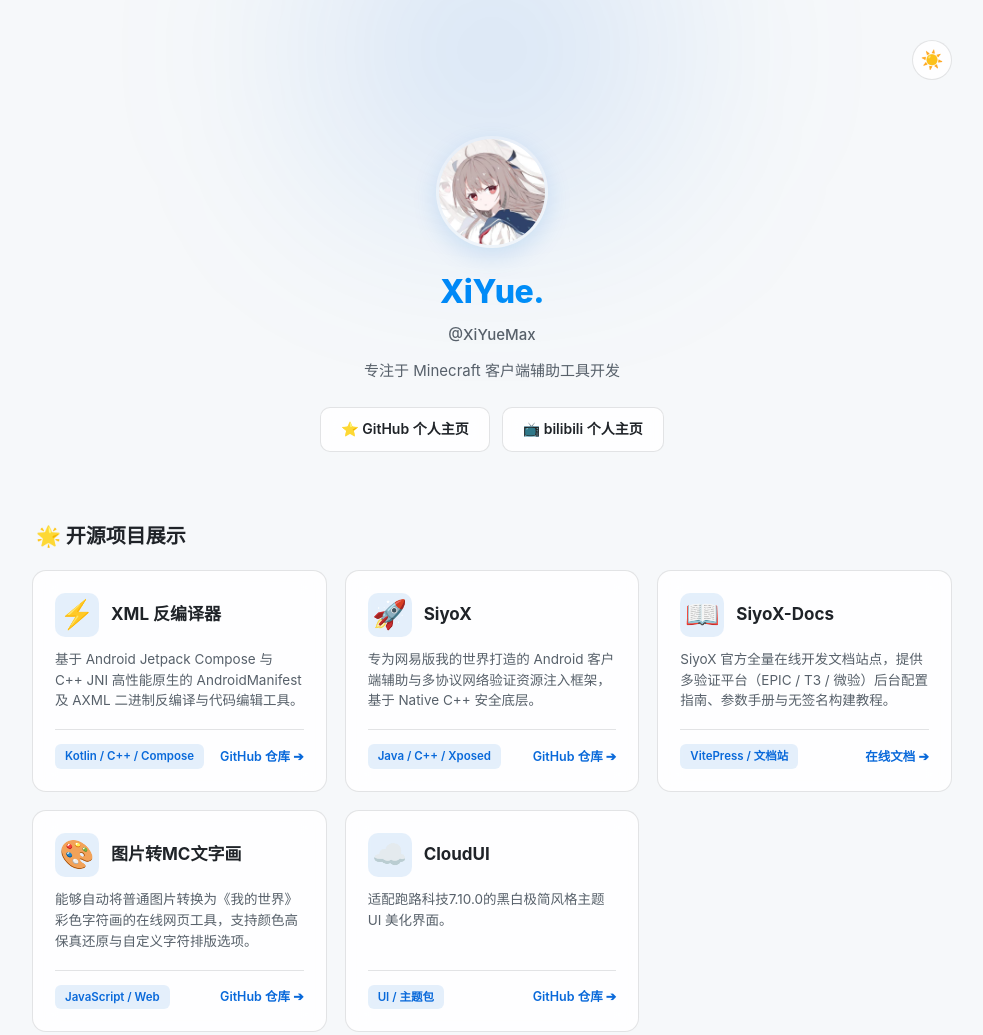
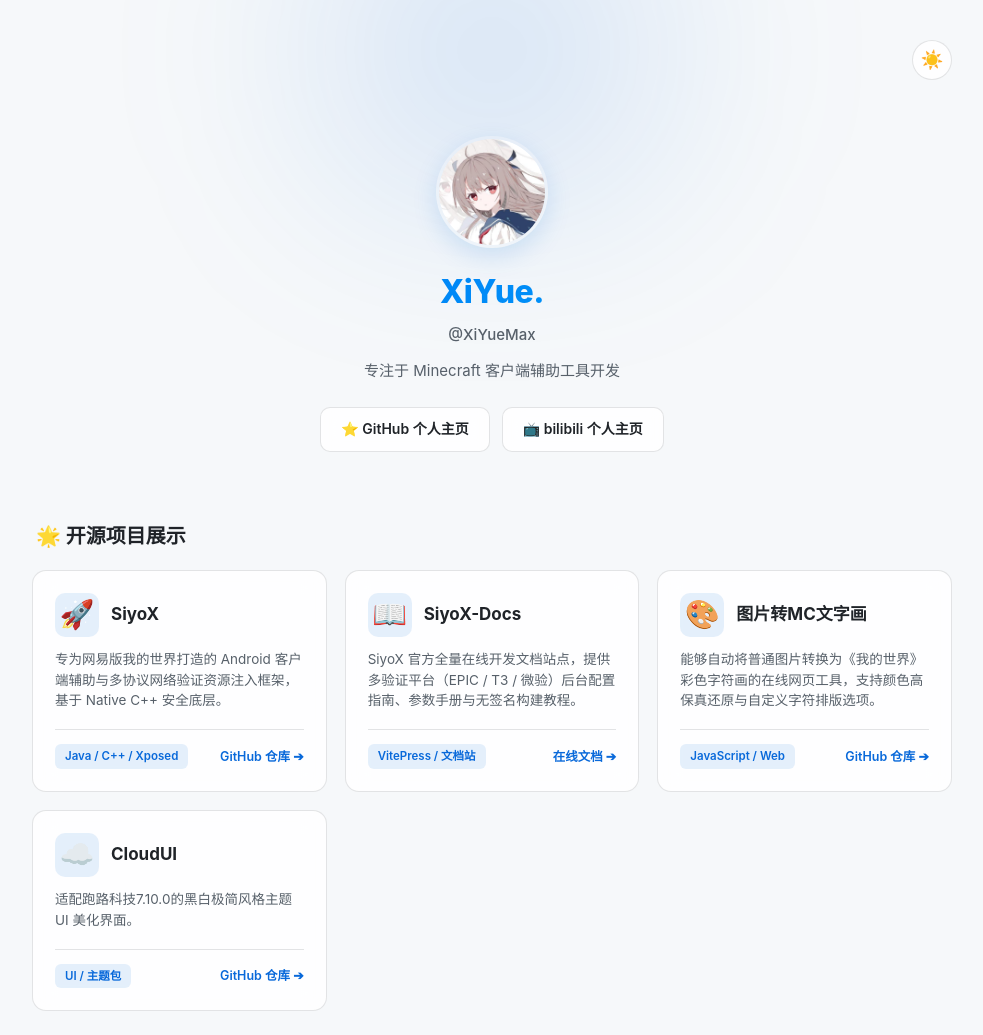
Before and after one commit to XiYueMax/XiYueMax.github.io, a website: page index.html in a window 1280 px wide. Shown: the top 1035 px of the page, without its empty margins (148-1131 px from the left). Drawn offline with Linux system fonts and the light colour scheme.

Commit message:
Update index.html

```diff
--- a/index.html
+++ b/index.html
@@ -412,23 +412,6 @@
     <h2 class="section-title">🌟 开源项目展示</h2>
     <div class="project-grid">
 
-      <!-- XML_Decompiler -->
-      <a href="https://github.com/XiYueMax/XML_Decompiler" target="_blank" class="project-card">
-        <div>
-          <div class="project-header">
-            <div class="project-icon">⚡</div>
-            <div>
-              <h3 class="project-title">XML 反编译器</h3>
-            </div>
-          </div>
-          <p class="project-desc">基于 Android Jetpack Compose 与 C++ JNI 高性能原生的 AndroidManifest 及 AXML 二进制反编译与代码编辑工具。</p>
-        </div>
-        <div class="project-footer">
-          <span class="project-tag">Kotlin / C++ / Compose</span>
-          <span class="project-action-link">GitHub 仓库 ➔</span>
-        </div>
-      </a>
-
       <!-- SiyoX -->
       <a href="https://github.com/XiYueMax/SiyoX" target="_blank" class="project-card">
         <div>
```
